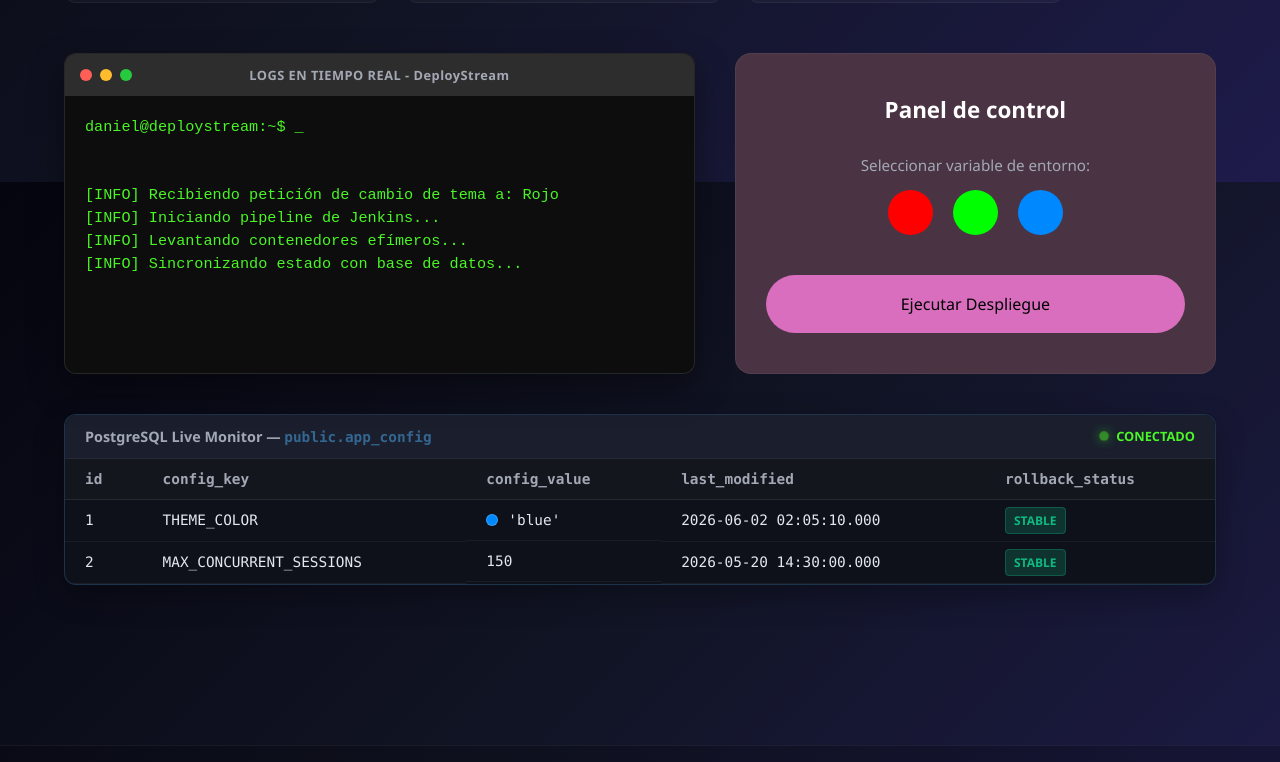
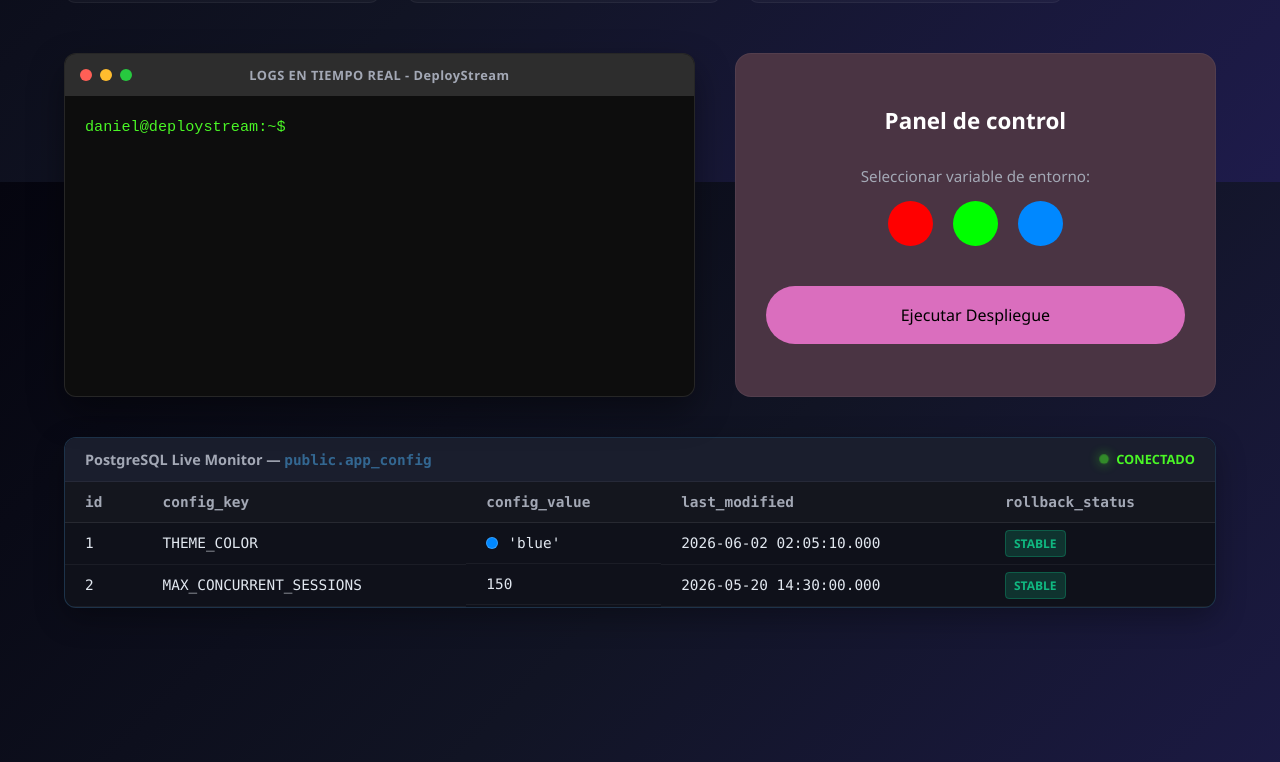
Before and after one commit to damen02info/portfolio-ui, an Angular app: page / in a window 1280 px wide. Shown: the part 3018-3780 px from the top of the page. Built offline with nearby package versions, Linux system fonts and the light colour scheme.

Commit message:
feature - add real logs from back

```diff
--- a/src/app/components/dashboard/dashboard.css
+++ b/src/app/components/dashboard/dashboard.css
@@ -556,8 +556,10 @@
 }
 
 .terminal-body {
+  height: 300px;
+  overflow-y: auto;
+  overflow-x: hidden;
   padding: 20px;
-  flex: 1;
   font-family: 'Consolas', 'Courier New', monospace;
 }
 
--- a/src/app/components/dashboard/dashboard.html
+++ b/src/app/components/dashboard/dashboard.html
@@ -235,14 +235,17 @@
         </div>
         <div class="terminal-title">LOGS EN TIEMPO REAL - DeployStream</div>
       </div>
-      <div class="terminal-body">
-        <pre><code>daniel@deploystream:~$ _
-<br>
-[INFO] Recibiendo petición de cambio de tema a: Rojo
-[INFO] Iniciando pipeline de Jenkins...
-[INFO] Levantando contenedores efímeros...
-[INFO] Sincronizando estado con base de datos...</code></pre>
+
+      <div class="terminal-body" appAutoScroll>
+        <pre><code>daniel@deploystream:~$
+@for (log of logs(); track $index) {
+{{ log }}
+}
+@if (isLocked()) {
+<span class="blinking-cursor">_</span>
+}</code></pre>
       </div>
+
     </div>
 
     <div class="control-panel">
@@ -257,7 +260,10 @@
         </div>
       </div>
 
-      <button class="btn btn-primary btn-deploy">Ejecutar Despliegue</button>
+      <button class="btn btn-primary btn-deploy" (click)="onLaunchDeployment()" [disabled]="isLocked()">
+        {{ isLocked() ? 'Desplegando...' : 'Ejecutar Despliegue' }}
+      </button>
+
     </div>
   </div>
   <div class="db-monitor-wrapper">
```
